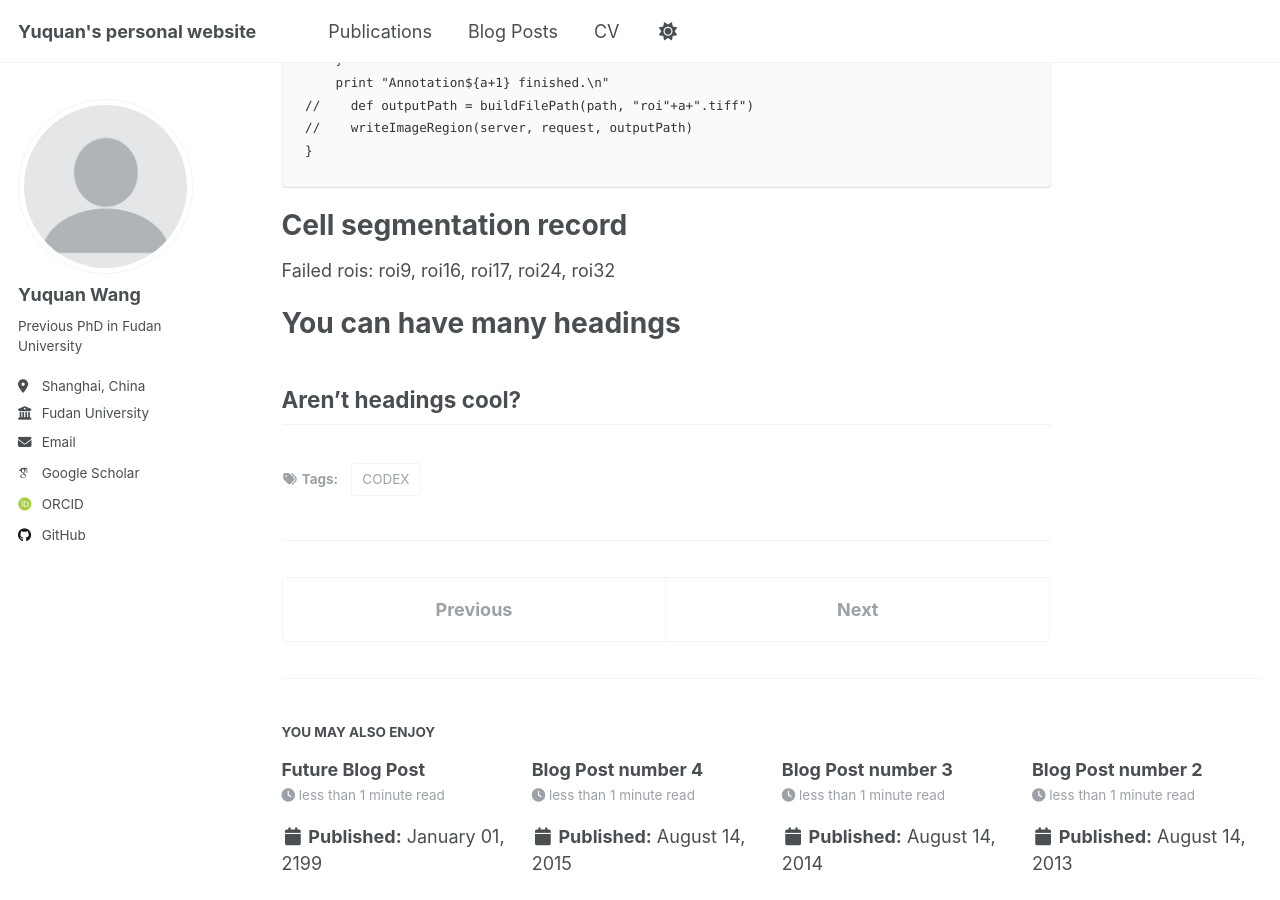
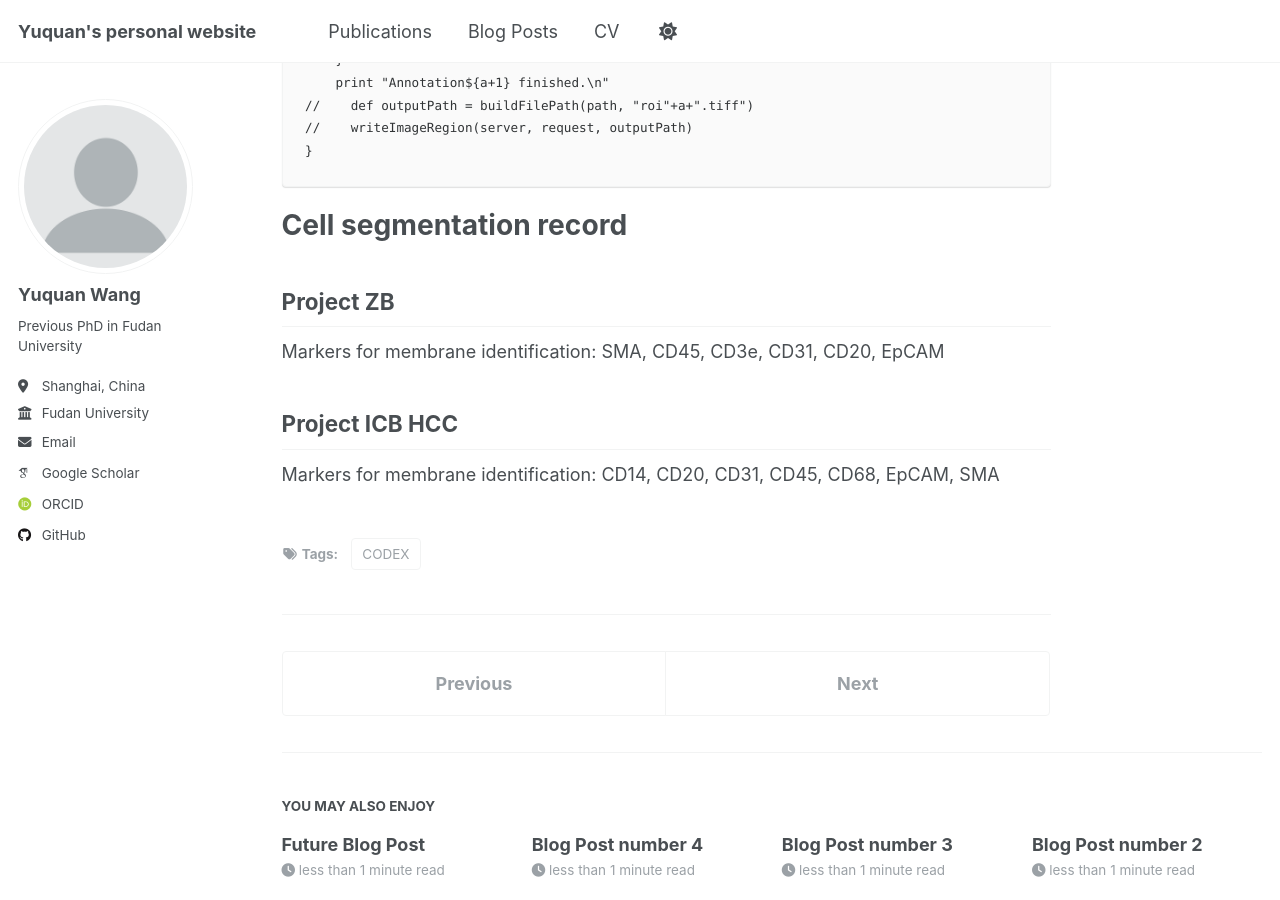
Before and after one commit to YuquanW/YuquanW.github.io, a Jekyll site: the page built from _posts/2025-06-27-blog-post-1.md, in a window 1280 px wide and 900 px high, scrolled down 1065 px. Built offline with Jekyll 4.4.1, drawn with Linux system fonts in a browser that asks for light colours; some web fonts are replaced.

Commit message:
Update 2025-06-27-blog-post-1.md

```diff
--- a/_posts/2025-06-27-blog-post-1.md
+++ b/_posts/2025-06-27-blog-post-1.md
@@ -54,10 +54,10 @@ for (int a = 0; annotations.size(); a++) {
 
 # Cell segmentation record
 
-Failed rois: roi9, roi16, roi17, roi24, roi32
+## Project ZB
 
-You can have many headings
-======
+Markers for membrane identification: SMA, CD45, CD3e, CD31, CD20, EpCAM
 
-Aren't headings cool?
-------
+## Project ICB HCC
+
+Markers for membrane identification: CD14, CD20, CD31, CD45, CD68, EpCAM, SMA
```
